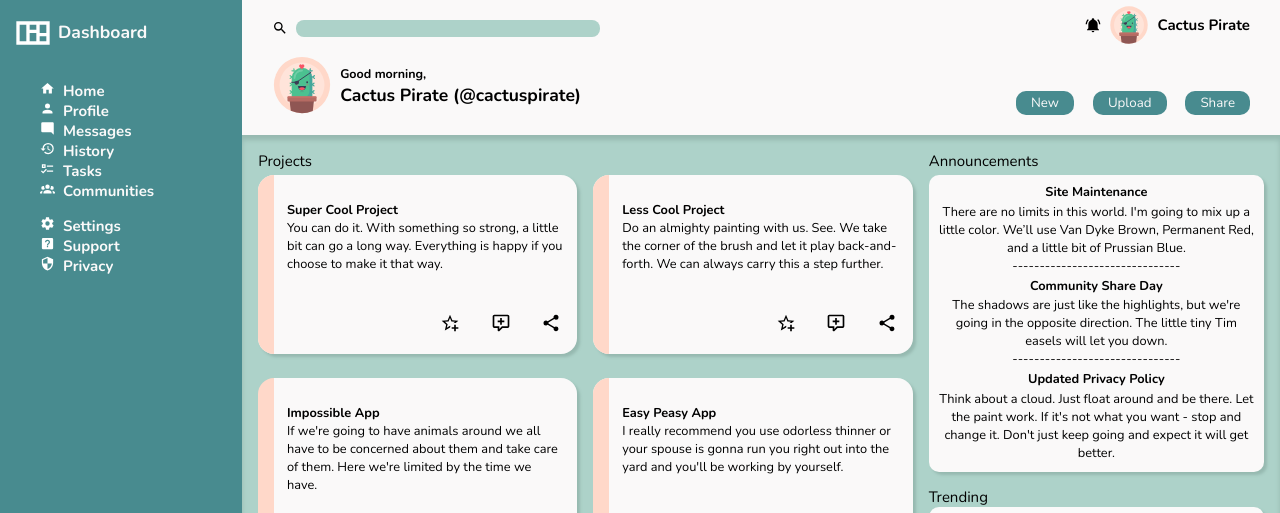
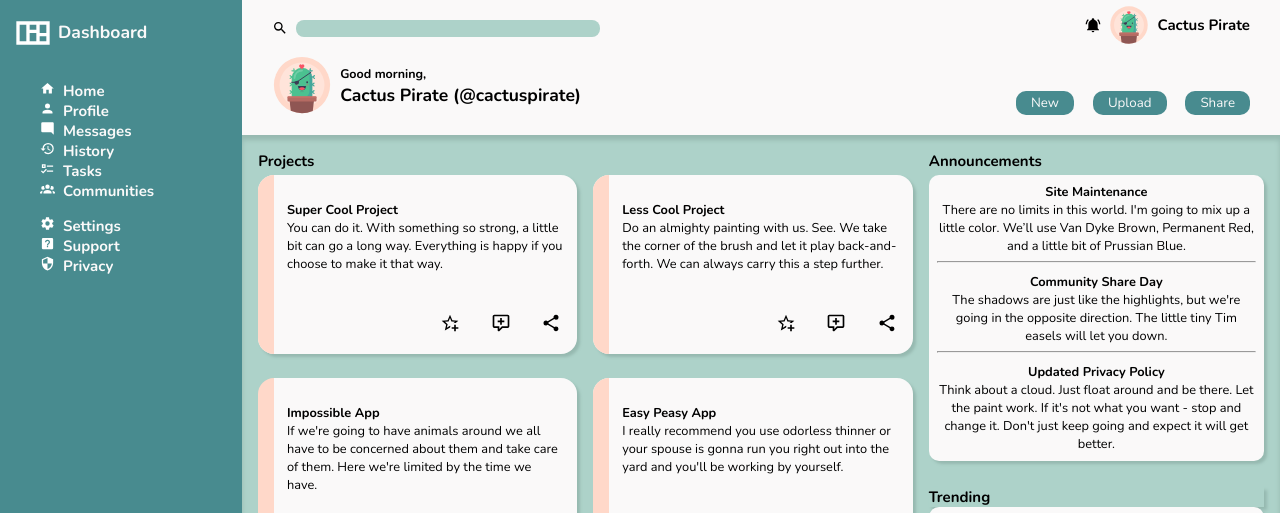
Before and after one commit to jelewe/admin-dashboard, a plain HTML site: page index.html in a window 1280 px wide. Shown: the top 513 px of the page. Drawn offline with nearby package versions, Linux system fonts and the light colour scheme.

Commit message:
add dynamic styling to content container items and icons

```diff
--- a/index.html
+++ b/index.html
@@ -149,22 +149,28 @@
 
             <div class="announcements">
                 <div class="cardA">
-                    <strong>Site Maintenance</strong>
-                    There are no limits in this world. I'm going to mix up a little color. We’ll use Van Dyke Brown, Permanent Red, and a little bit of Prussian Blue.
-                    <br>
-                    -------------------------------
-                    <strong>Community Share Day</strong>
-                    The shadows are just like the highlights, but we're going in the opposite direction. The little tiny Tim easels will let you down.
-                    <br>
-                    -------------------------------
-                    <strong>Updated Privacy Policy</strong>
-                    Think about a cloud. Just float around and be there. Let the paint work. If it's not what you want - stop and change it. Don't just keep going and expect it will get better.
+                    <div class="text">
+                        <strong>Site Maintenance</strong><br>
+                        There are no limits in this world. I'm going to mix up a little color. We’ll use Van Dyke Brown, Permanent Red, and a little bit of Prussian Blue.
+                        <hr />
+                    </div>
+                    <div class="text">
+                        <strong>Community Share Day</strong><br>
+                        The shadows are just like the highlights, but we're going in the opposite direction. The little tiny Tim easels will let you down.
+                        <hr />
+                    </div>
+                    <div class="text">
+                        <strong>Updated Privacy Policy</strong><br>
+                        Think about a cloud. Just float around and be there. Let the paint work. If it's not what you want - stop and change it. Don't just keep going and expect it will get better.
+                    </div>
                 </div>
             </div>
 
 
             <div class="trending">
-                Trending
+                <div class="contentTitles">
+                    Trending
+                </div>
                 <div class="cardT">
                     <div class="cardTAvs">
                         <img src="images/avatar2.svg">
--- a/style.css
+++ b/style.css
@@ -165,6 +165,20 @@ button:hover {
     box-shadow: 3px 3px 3px #96b9b0;
 }
 
+.content > * > *:hover {
+    transform: scale(1.02);
+    transition: 0.07ms;
+    box-shadow: 6px 6px 6px #96b9b0;
+}
+
+.contentTitles {
+    font-weight: bold;
+}
+
+.contentTitles:hover {
+    transform: none;
+}
+
 .projects {
     grid-area: 2 / 1 / 4 / 2;
     display: grid;
@@ -192,6 +206,13 @@ button:hover {
     margin-right: 1rem;
     margin-bottom: 1rem;
 }
+
+.projects img:hover {
+    transform: scale(1.3);
+    transition: 0.1ms;
+    cursor: pointer;
+}
+
 .projects .actions {
     justify-self: end;
     align-self: flex-end;
@@ -215,15 +236,15 @@ button:hover {
 .announcements {
     grid-column-start: 2;
     grid-row-start: 2;
-    display: grid;
 }
 
 .announcements > * {
     background:#faf9f9;
     border-radius: 10px;
-    padding: 8px;
+    padding: 0.5rem;
     font-size: 0.8rem;
     display: grid;
+    grid-template-rows: repeat(3, 1fr);
     overflow: auto;
     text-align: center;
 }
```
